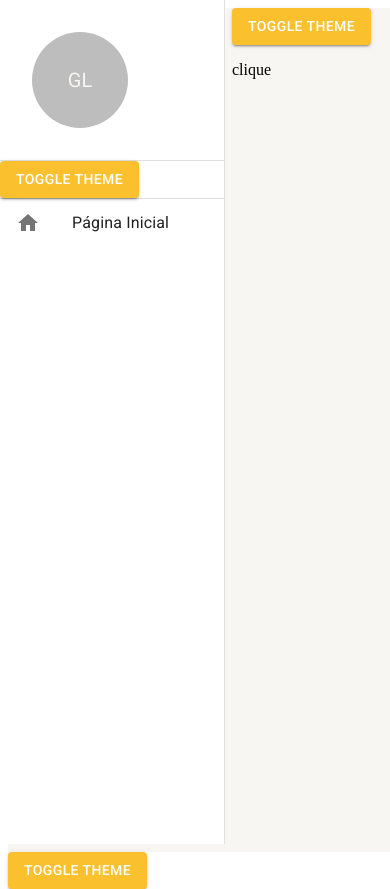
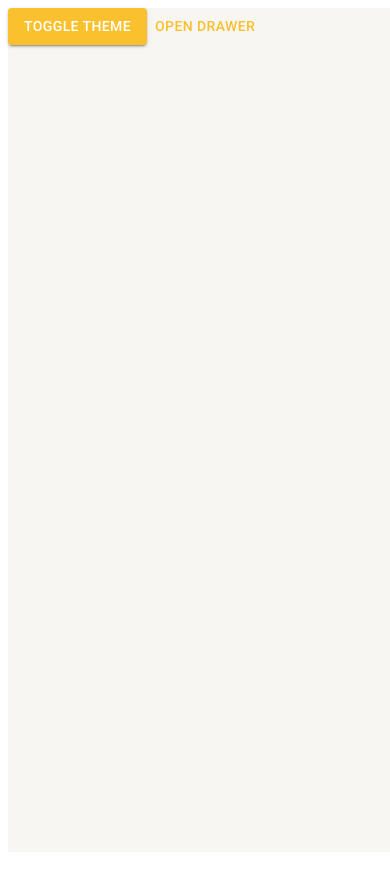
Before and after one commit to gabriellanna/obraSystemsApp, a React (Create React App) app: page /pagina-inicial in a window 390 px wide. After the commit the page ends 860 px from the top, so only its background shows below. Built offline with nearby package versions, Linux system fonts and the light colour scheme.

Commit message:
feat: Adcicionado, responsividade do Menu Lateral

```diff
--- a/src/App.tsx
+++ b/src/App.tsx
@@ -1,24 +1,22 @@
 import { BrowserRouter } from "react-router-dom";
 import { AppRouters } from "./routes";
-import { AppThemeProvider, useAppThemeContext } from "./shared/contexts/ThemeContext";
+import { AppThemeProvider } from "./shared/contexts/ThemeContext";
 import MenuLateral from "./shared/components/menu-lateral/MenuLateral";
-import { Button } from "@mui/material";
+import { DrawerProvider } from "./shared/contexts";
 
 export const App = () => {
 
-  const { toggleTheme } = useAppThemeContext();
-
   return (
     <AppThemeProvider>
-      <BrowserRouter>
+      <DrawerProvider>
+        <BrowserRouter>
 
-        <MenuLateral>
-          <Button variant="contained" color="primary" onClick={toggleTheme}>Toggle Theme</Button>
-          <p>clique</p>
-        </MenuLateral>
+          <MenuLateral>
+            <AppRouters />
+          </MenuLateral>
 
-        <AppRouters />
-      </BrowserRouter>
+        </BrowserRouter>
+      </DrawerProvider>
     </AppThemeProvider>
   );
 }
--- a/src/routes/index.tsx
+++ b/src/routes/index.tsx
@@ -1,15 +1,23 @@
 import { Button } from "@mui/material";
-import { Routes, Route } from "react-router-dom";
+import { Routes, Route, useNavigate } from "react-router-dom";
 import { useAppThemeContext } from "../shared/contexts/ThemeContext";
+import { useDrawerContext } from "../shared/contexts";
 
 export const AppRouters = () => {
 
     const { toggleTheme } = useAppThemeContext();
+    const { toggleDrawerOpen } = useDrawerContext();
+    const Nav = useNavigate();
 
     return(
         <Routes>
-            <Route path="/pagina-inicial" element={<Button variant="contained" color="primary" onClick={toggleTheme}>Toggle Theme</Button>} />
-            <Route path="*" element={<p>Pagina iniciaaaal</p>} />
+            <Route path="/pagina-inicial" element={
+                <>
+                    <Button variant="contained" color="primary" onClick={toggleTheme}>Toggle Theme</Button>
+                    <Button variant='text' color="primary" onClick={toggleDrawerOpen}>OPEN DRAWER</Button>
+                </>
+            } />
+            <Route path="*" element={<Button variant='outlined' color="primary" onClick={() => Nav("/pagina-inicial")}>Ir para Página inicial</Button>} />
         </Routes>
     );
 };
--- a/src/shared/components/menu-lateral/MenuLateral.tsx
+++ b/src/shared/components/menu-lateral/MenuLateral.tsx
@@ -1,9 +1,10 @@
 /* eslint-disable */
 
-import { Box, Button, Divider, Drawer, Icon, ListItemButton, ListItemIcon, ListItemText, useTheme } from "@mui/material";
+import { Box, Button, Divider, Drawer, Icon, ListItemButton, ListItemIcon, ListItemText, useMediaQuery, useTheme } from "@mui/material";
 import React, { ReactNode } from "react";
 import AvatarNoImg from "../avatar/AvatarNoImg";
 import { useAppThemeContext } from "../../contexts/ThemeContext";
+import { useDrawerContext } from "../../contexts";
 
 interface IAppThemeProviderProps {
   children: ReactNode
@@ -11,11 +12,14 @@
 
 const MenuLateral: React.FC<IAppThemeProviderProps> = ({ children }) => {
   const theme = useTheme();
+  const smDown = useMediaQuery(theme.breakpoints.down('sm'))
   const { toggleTheme } = useAppThemeContext();
+
+  const { isDrawerOpen, toggleDrawerOpen } = useDrawerContext();
 
   return (
     <>
-      <Drawer open={true} variant="permanent">
+      <Drawer open={isDrawerOpen} onClose={toggleDrawerOpen} variant={smDown ? 'temporary' : 'permanent'}>
         <Box width={theme.spacing(28)} height="100%" display='flex' flexDirection='column'>
 
           <Box height={theme.spacing(20)} width={theme.spacing(20)} display='flex' alignItems='center' justifyContent={'center'}>
@@ -48,7 +52,7 @@
         </Box>
       </Drawer>
 
-      <Box height="100vh" marginLeft={theme.spacing(28)}>
+      <Box height="100vh" marginLeft={smDown ? 0 : theme.spacing(28)}>
         {children}
       </Box>
     </>
--- /dev/null
+++ b/src/shared/contexts/DrawerContext.tsx
@@ -0,0 +1,26 @@
+import { ReactNode, useCallback, useContext, useState, createContext } from "react";
+
+interface IDrawerContextData {
+    isDrawerOpen: boolean;
+    toggleDrawerOpen: () => void;
+}
+
+const DrawerContext = createContext({} as IDrawerContextData);
+
+export const useDrawerContext = () => {
+    return useContext(DrawerContext);
+};
+
+export const DrawerProvider: React.FC<{children: ReactNode}> = ({ children }) => {
+    const [isDrawerOpen, setDrawerOpen] = useState(false);
+
+    const toggleDrawerOpen = useCallback(() => {
+        setDrawerOpen(oldDrawerOpen => !oldDrawerOpen);
+    }, []);
+
+    return (
+        <DrawerContext.Provider value={{ isDrawerOpen, toggleDrawerOpen }}>
+            {children}
+        </DrawerContext.Provider>
+    );
+};
--- a/src/shared/contexts/index.ts
+++ b/src/shared/contexts/index.ts
@@ -1 +1,2 @@
-export { };
+export * from "./DrawerContext";
+export * from "./ThemeContext";
```
